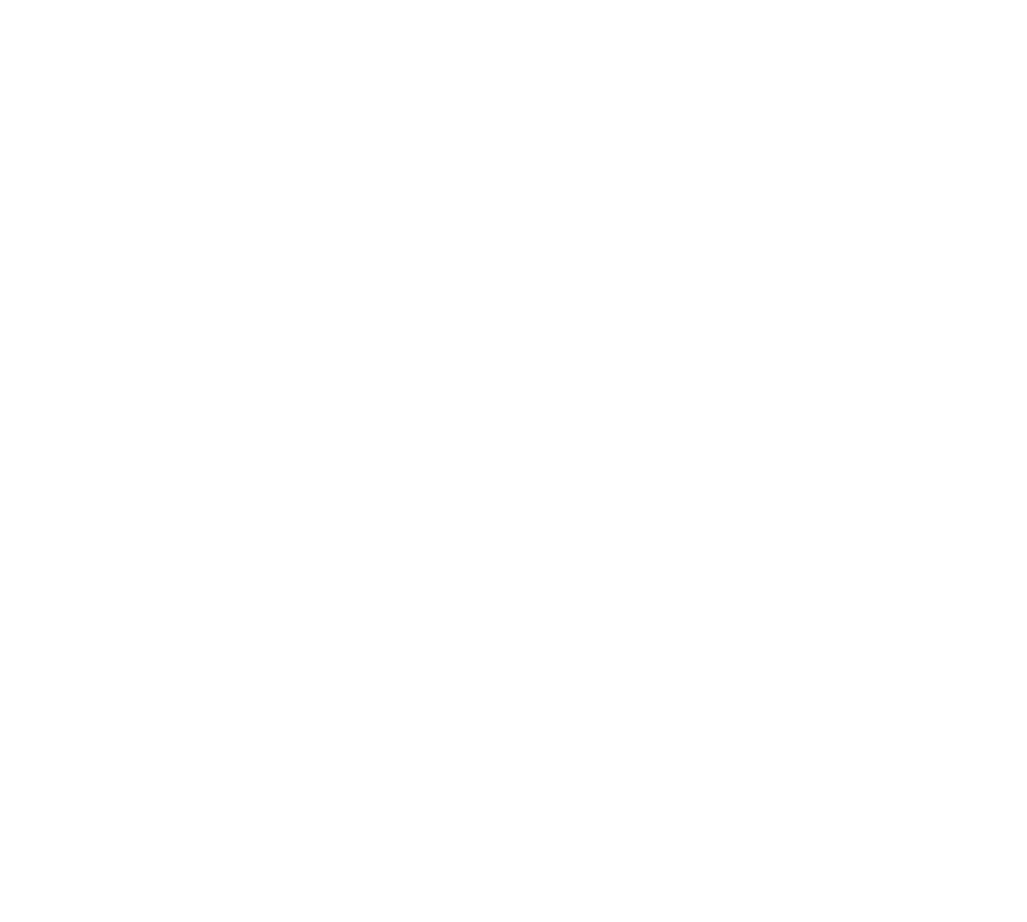
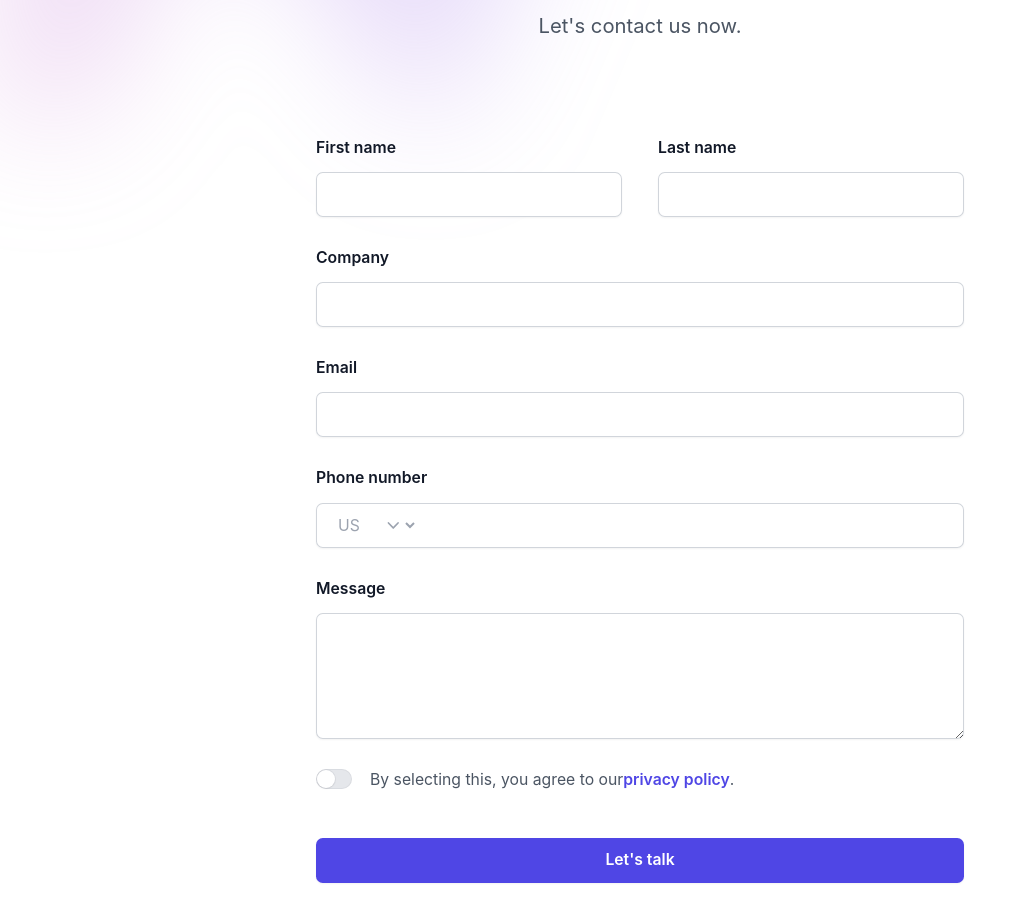
Before and after one commit to DuyetQB/lenodev, a Next.js app: page /contact in a window 1280 px wide. Shown: the part 280-1202 px from the top of the page, without its empty margins (0-1027 px from the left). Before the commit the page ends 800 px from the top, so only its background shows below. Built offline with nearby package versions, Linux system fonts and the light colour scheme.

Commit message:
add page contact and update api

```diff
--- a/pages/blog/index.tsx
+++ b/pages/blog/index.tsx
@@ -17,7 +17,8 @@ const Blog = () => {
 
   const handleGetData = async () => {
     const url = `http://localhost:3004/api/productAll/?page=1/`;
-    const url2 = `https://lenodevapi-vpvf.onrender.com/api/productAll/?page=1/`;
+    // const url2 = `https://lenodevapi-vpvf.onrender.com/api/productAll/?page=1/`;
+    const url2 = `https://lenodevapiadmin.onrender.com/api/public-getAllProduct?page=1/`;
     const response = await axios.get(url2);
     setPost({
       data: response?.data.data,
@@ -49,7 +50,7 @@ const Blog = () => {
                   </>
                 ) : (
                   <>
-                    {post?.data?.data?.map((item: any, index: number) => (
+                    {post?.data?.map((item: any, index: number) => (
                       <>
                       <figure key={item?._id}>
                         <Link href={`/post/${item?.slug}`} className="absolute inset-0 z-[-2]">
--- a/pages/contact/index.tsx
+++ b/pages/contact/index.tsx
@@ -18,9 +18,83 @@ const Contact = () => {
       />
       <div className="container">
 
-        <h1>contact</h1>
-        <p>this is contact page</p>
-        <p>this is contact page ggggg</p>
+      <div className="isolate bg-white px-6 py-24 sm:py-32 lg:px-8">
+        <div className="absolute inset-x-0 top-[-10rem] -z-10 transform-gpu overflow-hidden blur-3xl sm:top-[-20rem]" aria-hidden="true">
+          <div className="relative left-1/2 -z-10 aspect-[1155/678] w-[36.125rem] max-w-none -translate-x-1/2 rotate-[30deg] bg-gradient-to-tr from-[#ff80b5] to-[#9089fc] opacity-30 sm:left-[calc(50%-40rem)] sm:w-[72.1875rem]" style={{clipPath: 'polygon(74.1% 44.1%, 100% 61.6%, 97.5% 26.9%, 85.5% 0.1%, 80.7% 2%, 72.5% 32.5%, 60.2% 62.4%, 52.4% 68.1%, 47.5% 58.3%, 45.2% 34.5%, 27.5% 76.7%, 0.1% 64.9%, 17.9% 100%, 27.6% 76.8%, 76.1% 97.7%, 74.1% 44.1%)'}} />
+        </div>
+        <div className="mx-auto max-w-2xl text-center">
+          <h2 className="text-3xl font-bold tracking-tight text-gray-900 sm:text-4xl">Contact</h2>
+          <p className="mt-2 text-lg leading-8 text-gray-600">Let's contact us now.</p>
+        </div>
+        <form action="#" method="POST" className="mx-auto mt-16 max-w-xl sm:mt-20">
+          <div className="grid grid-cols-1 gap-x-8 gap-y-6 sm:grid-cols-2">
+            <div>
+              <label htmlFor="first-name" className="block text-sm font-semibold leading-6 text-gray-900">First name</label>
+              <div className="mt-2.5">
+                <input type="text" name="first-name" id="first-name" autoComplete="given-name" className="block w-full rounded-md border-0 px-3.5 py-2 text-gray-900 shadow-sm ring-1 ring-inset ring-gray-300 placeholder:text-gray-400 focus:ring-2 focus:ring-inset focus:ring-indigo-600 sm:text-sm sm:leading-6" />
+              </div>
+            </div>
+            <div>
+              <label htmlFor="last-name" className="block text-sm font-semibold leading-6 text-gray-900">Last name</label>
+              <div className="mt-2.5">
+                <input type="text" name="last-name" id="last-name" autoComplete="family-name" className="block w-full rounded-md border-0 px-3.5 py-2 text-gray-900 shadow-sm ring-1 ring-inset ring-gray-300 placeholder:text-gray-400 focus:ring-2 focus:ring-inset focus:ring-indigo-600 sm:text-sm sm:leading-6" />
+              </div>
+            </div>
+            <div className="sm:col-span-2">
+              <label htmlFor="company" className="block text-sm font-semibold leading-6 text-gray-900">Company</label>
+              <div className="mt-2.5">
+                <input type="text" name="company" id="company" autoComplete="organization" className="block w-full rounded-md border-0 px-3.5 py-2 text-gray-900 shadow-sm ring-1 ring-inset ring-gray-300 placeholder:text-gray-400 focus:ring-2 focus:ring-inset focus:ring-indigo-600 sm:text-sm sm:leading-6" />
+              </div>
+            </div>
+            <div className="sm:col-span-2">
+              <label htmlFor="email" className="block text-sm font-semibold leading-6 text-gray-900">Email</label>
+              <div className="mt-2.5">
+                <input type="email" name="email" id="email" autoComplete="email" className="block w-full rounded-md border-0 px-3.5 py-2 text-gray-900 shadow-sm ring-1 ring-inset ring-gray-300 placeholder:text-gray-400 focus:ring-2 focus:ring-inset focus:ring-indigo-600 sm:text-sm sm:leading-6" />
+              </div>
+            </div>
+            <div className="sm:col-span-2">
+              <label htmlFor="phone-number" className="block text-sm font-semibold leading-6 text-gray-900">Phone number</label>
+              <div className="relative mt-2.5">
+                <div className="absolute inset-y-0 left-0 flex items-center">
+                  <label htmlFor="country" className="sr-only">Country</label>
+                  <select id="country" name="country" className="h-full rounded-md border-0 bg-transparent bg-none py-0 pl-4 pr-9 text-gray-400 focus:ring-2 focus:ring-inset focus:ring-indigo-600 sm:text-sm">
+                    <option>US</option>
+                    <option>CA</option>
+                    <option>EU</option>
+                  </select>
+                  <svg className="pointer-events-none absolute right-3 top-0 h-full w-5 text-gray-400" viewBox="0 0 20 20" fill="currentColor" aria-hidden="true">
+                    <path fillRule="evenodd" d="M5.23 7.21a.75.75 0 011.06.02L10 11.168l3.71-3.938a.75.75 0 111.08 1.04l-4.25 4.5a.75.75 0 01-1.08 0l-4.25-4.5a.75.75 0 01.02-1.06z" clipRule="evenodd" />
+                  </svg>
+                </div>
+                <input type="tel" name="phone-number" id="phone-number" autoComplete="tel" className="block w-full rounded-md border-0 px-3.5 py-2 pl-20 text-gray-900 shadow-sm ring-1 ring-inset ring-gray-300 placeholder:text-gray-400 focus:ring-2 focus:ring-inset focus:ring-indigo-600 sm:text-sm sm:leading-6" />
+              </div>
+            </div>
+            <div className="sm:col-span-2">
+              <label htmlFor="message" className="block text-sm font-semibold leading-6 text-gray-900">Message</label>
+              <div className="mt-2.5">
+                <textarea name="message" id="message" rows={4} className="block w-full rounded-md border-0 px-3.5 py-2 text-gray-900 shadow-sm ring-1 ring-inset ring-gray-300 placeholder:text-gray-400 focus:ring-2 focus:ring-inset focus:ring-indigo-600 sm:text-sm sm:leading-6" defaultValue={""} />
+              </div>
+            </div>
+            <div className="flex gap-x-4 sm:col-span-2">
+              <div className="flex h-6 items-center">
+                {/* Enabled: "bg-indigo-600", Not Enabled: "bg-gray-200" */}
+                <button type="button" className="bg-gray-200 flex w-8 flex-none cursor-pointer rounded-full p-px ring-1 ring-inset ring-gray-900/5 transition-colors duration-200 ease-in-out focus-visible:outline focus-visible:outline-2 focus-visible:outline-offset-2 focus-visible:outline-indigo-600" role="switch" aria-checked="false" aria-labelledby="switch-1-label">
+                  <span className="sr-only">Agree to policies</span>
+                  {/* Enabled: "translate-x-3.5", Not Enabled: "translate-x-0" */}
+                  <span aria-hidden="true" className="translate-x-0 h-4 w-4 transform rounded-full bg-white shadow-sm ring-1 ring-gray-900/5 transition duration-200 ease-in-out" />
+                </button>
+              </div>
+              <label className="text-sm leading-6 text-gray-600" id="switch-1-label">
+                By selecting this, you agree to our
+                <a href="#" className="font-semibold text-indigo-600">privacy&nbsp;policy</a>.
+              </label>
+            </div>
+          </div>
+          <div className="mt-10">
+            <button type="submit" className="block w-full rounded-md bg-indigo-600 px-3.5 py-2.5 text-center text-sm font-semibold text-white shadow-sm hover:bg-indigo-500 focus-visible:outline focus-visible:outline-2 focus-visible:outline-offset-2 focus-visible:outline-indigo-600">Let's talk</button>
+          </div>
+        </form>
+      </div>
       </div>
         </Layout>
     )
--- a/pages/core/layout/layout.tsx
+++ b/pages/core/layout/layout.tsx
@@ -1,8 +1,7 @@
 import Header from "../components/header/header";
-import styles from "./home/home.module.css";
 const Layout = ({ children }: any) => {
   return (
-    <div className={styles.container}>
+    <div className="px-8 layout">
       <Header />
       {children}
     </div>
--- a/pages/post/[slug].tsx
+++ b/pages/post/[slug].tsx
@@ -176,13 +176,14 @@ const BlogDetail = ({ posts }: any) => {
 export async function getStaticPaths() {
   // const endpoint = process.env.API_APP;
   const url = "http://localhost:3004/api/productAll/";
-  const url2 = "https://lenodevapi-vpvf.onrender.com/api/productAll/";
+  // const url2 = "https://lenodevapi-vpvf.onrender.com/api/productAll/";
+  const url2 = "https://lenodevapiadmin.onrender.com/api/public-getAllProduct";
 
   const res = await axios.get(url2);
   // const res = await fetch(`http://localhost:3002/api/productAll/`);
   // const posts = await res.json();
 
-  const path = res?.data?.data?.data.map((item: any) => {
+  const path = res?.data?.data.map((item: any) => {
     return {
       params: {
         slug: item.slug.toString(),
@@ -201,7 +202,8 @@ export async function getStaticProps(context: any) {
   const {params: { slug }} = context
 
   const url = `http://localhost:3004/api/product/${slug}`;
-  const url2 = `https://lenodevapi-vpvf.onrender.com/api/product/${slug}`;
+  // const url2 = `https://lenodevapi-vpvf.onrender.com/api/product/${slug}`;
+  const url2 = `https://lenodevapiadmin.onrender.com/api/product/${slug}`;
   // const endpoint = process.env.API_APP;
 
   const res = await axios.get(url2);
```
Also changed, not shown: pages/core/components/header/header.tsx (+14 -10 lines).
